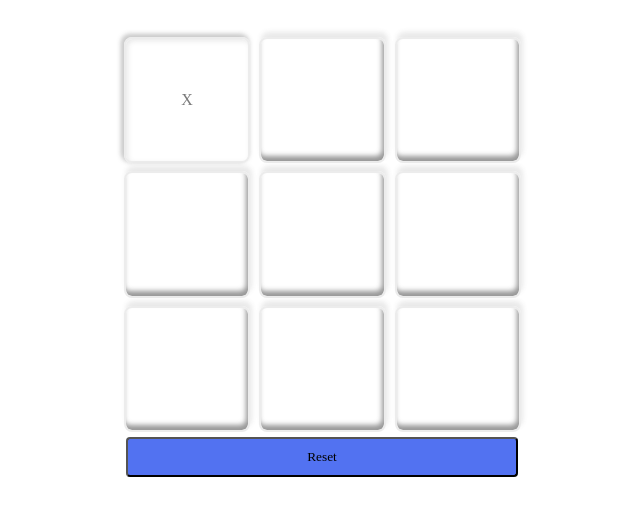
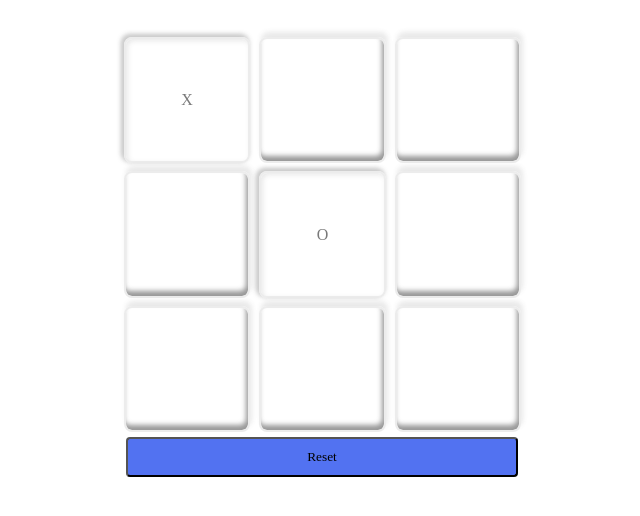
Before and after one commit to Vyshak-NSC/TicTacToe-Minimax-algorithm, a plain HTML site: page index.html in a window 1280 px wide. Both pictures are taken after a click on the checkbox 505 px from the left and 202 px from the top of the page. Shown: the part 102-618 px from the top of the page, without its empty margins (318-958 px from the left). Drawn offline with Linux system fonts and the light colour scheme.

Commit message:
implemented minimax allgorithm

```diff
--- a/index.js
+++ b/index.js
@@ -1,5 +1,5 @@
 let state = Array(9).fill('');
-let cells
+let cells;
 let currentPlayer = 'X'
 let message = document.getElementById('message')
 gameState = 1; // playable
@@ -12,9 +12,10 @@ const wincombo =[
 
 // Diplay board
 function renderBoard(){
+    // console.log('State:',state);
     cells.forEach((cell,index) =>{
         // Disable cell if played in tht cell
-        if(state[index] !==''){
+        if(state[index] !== ''){
             cell.setAttribute('data-player', state[index]);
             cell.checked = true;
             cell.disabled = true;
@@ -22,27 +23,29 @@ function renderBoard(){
     })
 }
 
+function getWinner(board){
+    let win = wincombo.find(([a,b,c]) => {
+        return board[a] === board[b] && board[a] === board[c] && board[a] !== ''
+    })
+    return win ? win : null;
+}
+
 // Check the boaerd state for winner
 function checkWinner(){
     // checking if game is in terminal state
     if(gameState === 0) return; // game over, do nothing
-    const winner = wincombo.find(([a,b,c]) => {
-        return state[a] === state[b] &&
-        state[a] === state[c] &&
-        state[a] !== ''
-    })
-
+    const winner = getWinner(state);
     if(winner || !state.includes('')){
         gameState = 0; // game over
         disableBoard();
 
         if (winner){
             announceMsg(`Player ${state[winner[0]]} wins!`);
+            // announceMsg(`Player ${winner} wins!`);
             winner.forEach(index => {
                 cells[index].classList.add('winner'); // highlight winning cells
             });
         }else{
-            gameState = 0; // game over
             announceMsg("It's a Draw!");
             cells.forEach(cell => {
                 cell.classList.add('draw');
@@ -51,6 +54,85 @@ function checkWinner(){
 
         // reset the game after 2 s delay
         setTimeout(resetGame,2000);
+    }
+}
+
+function bestMove(){
+    if (gameState === 0) return;
+
+    let bestScore = -Infinity;
+    let move;
+    let score = 0;
+
+    for(let i=0;i<state.length; i++){
+        if(state[i]===''){
+            state[i] = 'O';
+            score = minimax(state,false,0);
+            // console.log('Score:',score);
+            state[i] = '';
+
+            if(score>bestScore){
+                bestScore = score;
+                move = i;
+            }
+        }
+    }
+    state[move] = 'O';
+    cells[move].setAttribute('data-player', 'O');
+    checkWinner()
+    renderBoard();
+    currentPlayer = 'X'
+}
+
+let getScore = {
+    'X':-1,
+    'O':1,
+    null:0
+}
+
+function minimax(state, ismaximising, depth){
+    let win = getWinner(state), score;
+    if(win !== null){
+        score = getScore[state[win[0]]];
+        return score;
+    }
+
+    if(!state.includes('')){
+        return 0;
+    }
+
+    // if it is AI's turn: maximise --> go fo highest score
+    if(ismaximising){
+        let bestScore = -Infinity;
+        // score = 0;
+        for(let i=0;i<state.length;i++){
+            if(state[i]===''){
+                state[i] = 'O'// ai
+                let score = minimax(state,false,depth+1);
+                state[i]='';
+
+                bestScore = Math.max(score,bestScore)
+            }
+        }
+        // console.log('Best Max Score:',bestScore);
+        return bestScore;
+    }
+
+    // if it is player's turn: minimise -> go for lowest score
+    else{
+        // score = 0;
+        let bestScore = Infinity;
+        for(let i=0;i<state.length;i++){
+            if(state[i]===''){
+                state[i] = 'X'// ai
+                let score = minimax(state,true,depth+1);
+                state[i]='';
+
+                bestScore = Math.min(score,bestScore)
+            }
+        }
+        // console.log('Best Min Score:',bestScore);
+        return bestScore;
     }
 }
 
@@ -93,25 +175,21 @@ document.addEventListener('DOMContentLoaded',() =>{
     cells = document.querySelectorAll(".cell"); // load cell states
     cells.forEach((cell,index) => {
         cell.addEventListener('click',() => {
-
             // prevent overwriting a cell
-            if(gameState ===0 || state[index] !== '') return
+            if(gameState ===0 || state[index] || currentPlayer === 'O') return
 
             // Update the cell state and current player
-            state[index] = currentPlayer
-            cell.setAttribute('data-player', currentPlayer);
-            currentPlayer = currentPlayer === "X"? "O" : "X";
+            state[index] = 'X'
+            cell.setAttribute('data-player', 'X');
             cell.disabled = true;
-
+            currentPlayer = 'X';
             // Check th eboard state. update board if in non terminal state
             checkWinner();
+            setTimeout(bestMove,0);
         })
     });
-
     // bind reset button to function
-    document.getElementById('reset-button').addEventListener('click',()=>{
-        resetGame();
-    });
+    document.getElementById('reset-button').addEventListener('click',resetGame);
 
     // Ensure fresh start for game
     resetGame();
--- a/styles.css
+++ b/styles.css
@@ -108,5 +108,5 @@
 
 @keyframes tie {
     from {background-color: white;}
-    to   {background-color: #dfa8a8;}
+    to   {background-color: #dda8a8;}
 }
```
